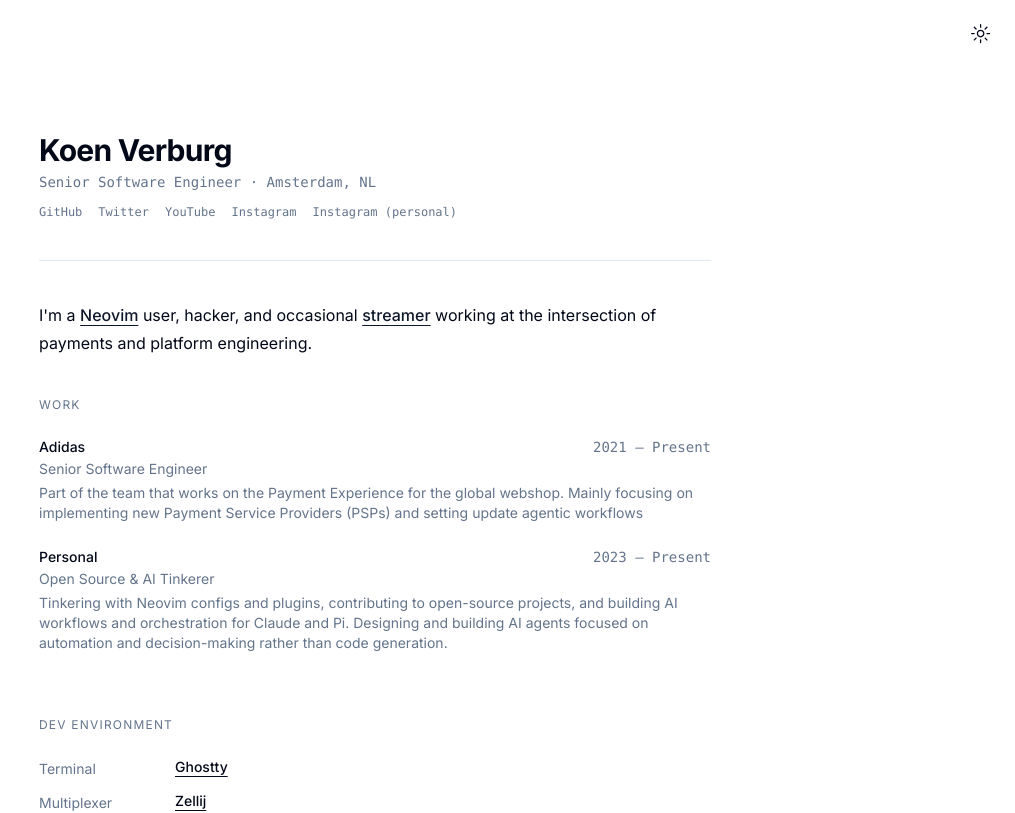
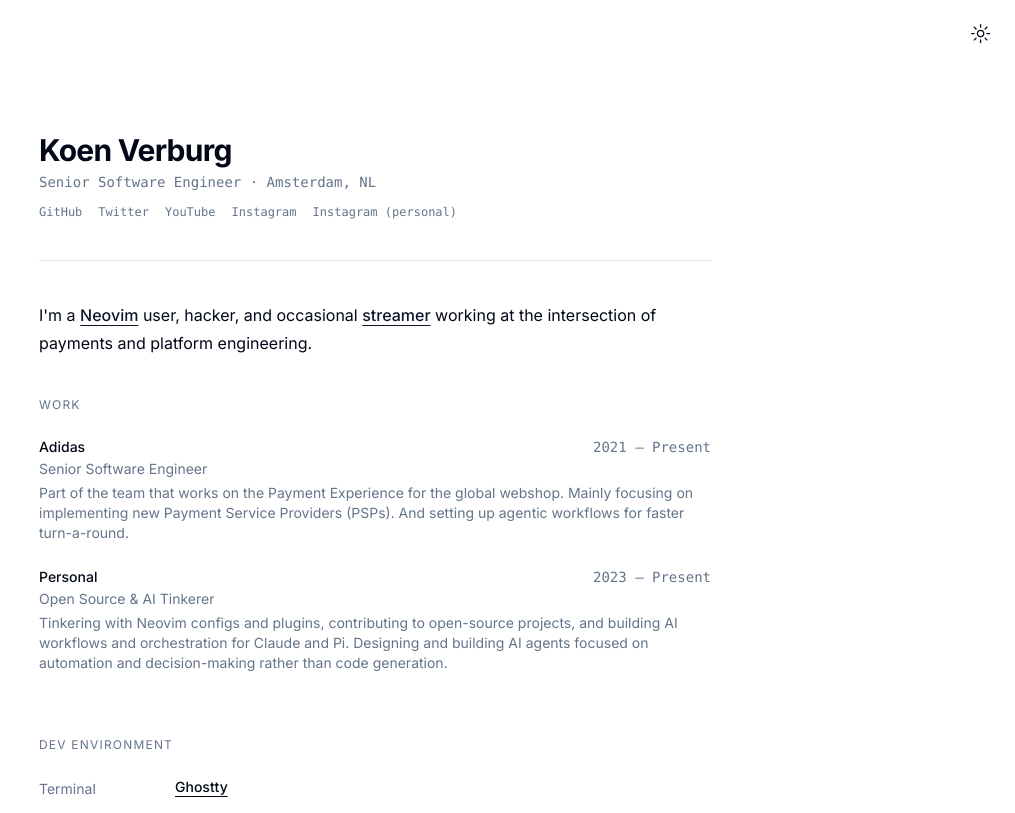
Before and after one commit to koenverburg/site, a Next.js app: page / in a window 1280 px wide. Shown: the top 813 px of the page, without its empty margins (265-1280 px from the left). Built offline with nearby package versions, Linux system fonts and the light colour scheme.

Commit message:
chore: update text

```diff
--- a/components/profile.data.ts
+++ b/components/profile.data.ts
@@ -9,7 +9,7 @@
   {
     company: 'Adidas',
     description:
-      'Part of the team that works on the Payment Experience for the global webshop. Mainly focusing on implementing new Payment Service Providers (PSPs) and setting update agentic workflows',
+      'Part of the team that works on the Payment Experience for the global webshop. Mainly focusing on implementing new Payment Service Providers (PSPs). And setting up agentic workflows for faster turn-a-round.',
     period: '2021 — Present',
     role:   'Senior Software Engineer',
   },
--- a/content/intro.page.mdx
+++ b/content/intro.page.mdx
@@ -18,4 +18,4 @@
   - Software Development
 ---
 
-I'm a [Neovim](https://github.com/neovim/neovim) user, hacker, and occasional [streamer](https://www.twitch.tv/conradtheprogrammer) working at the intersection of payments and platform engineering.
+I'm Senior Software Engineer at [Adidas](adidas.com) and a [Neovim](https://github.com/neovim/neovim) user, hacker, and occasional [streamer](https://www.twitch.tv/conradtheprogrammer) working at the intersection of Payments Experience, DevOps, and Platform Engineering.
```
